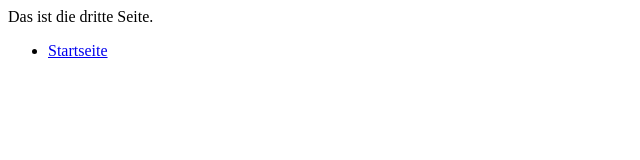
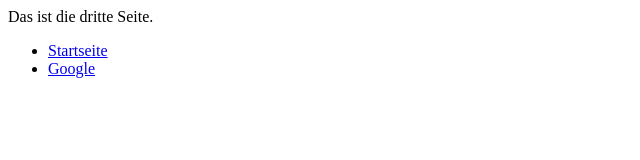
Before and after one commit to mikebarkmin/snap-web, a plain HTML site: page page3.html in a window 1280 px wide. Shown: the full height of the page, 0-640 px from the left. Drawn offline with Linux system fonts and the light colour scheme.

Commit message:
Update page3.html

```diff
--- a/page3.html
+++ b/page3.html
@@ -6,6 +6,7 @@ Das ist die dritte Seite.
 
 <ul>
   <li> <a href="index.html">Startseite</a>
+  <li> <a href="https://google.de">Google</a>
 </ul>
 
 </body>
```
